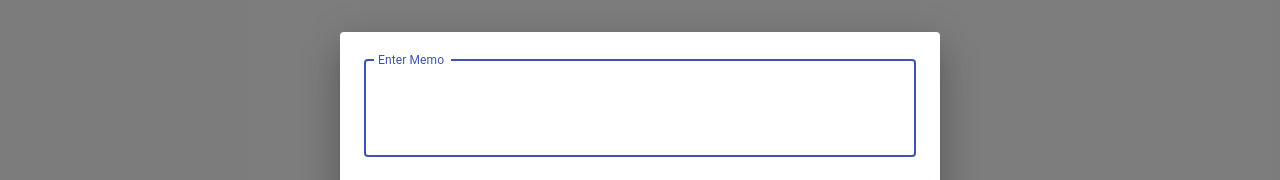
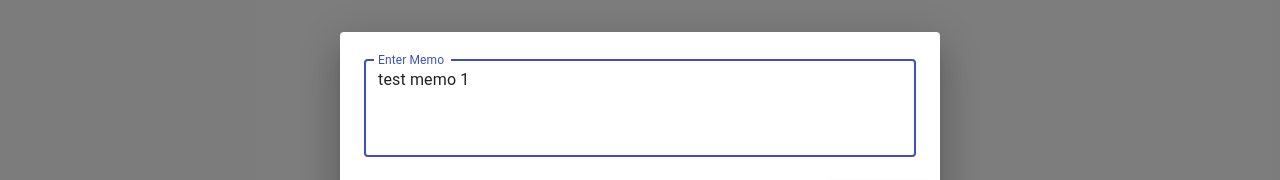
Before and after one commit to shin-hama/JunkNote, a React (Create React App) app: page / in a window 1280 px wide. Both pictures are taken after a click on the button "test memo 1". Shown: the part 268-448 px from the top of the page. Built offline with nearby package versions, Linux system fonts and the light colour scheme.

Commit message:
FEAT: Make Memo card to be updatable

```diff
--- a/src/components/AddButton.tsx
+++ b/src/components/AddButton.tsx
@@ -4,6 +4,7 @@ import Fab from '@material-ui/core/Fab'
 import AddIcon from '@material-ui/icons/Add'
 
 import { IsDialogOpen } from './App'
+import { MemoFactory } from '../model/Memo'
 
 const useStyles = makeStyles((theme: Theme) =>
   createStyles({
@@ -17,9 +18,9 @@ const useStyles = makeStyles((theme: Theme) =>
 
 function AddButton() {
   const classes = useStyles()
-  const { isDialogOpen, setIsDialogOpen } = React.useContext(IsDialogOpen)
+  const { setMemo } = React.useContext(IsDialogOpen)
   const handleOpen = () => {
-    setIsDialogOpen(!isDialogOpen)
+    setMemo(MemoFactory({}))
   }
 
   return (
--- a/src/components/AddMemoDialog.tsx
+++ b/src/components/AddMemoDialog.tsx
@@ -26,10 +26,11 @@ type Props = {
 }
 function AddMemoDialog({ onUpdate }: Props) {
   const classes = useStyles()
-  const { isDialogOpen, setIsDialogOpen } = React.useContext(IsDialogOpen)
+  const { memo, setMemo } = React.useContext(IsDialogOpen)
+  const [isOpen, setIsOpen] = React.useState(false)
   const [text, setText] = React.useState('')
-  const handleOpen = () => {
-    setIsDialogOpen(!isDialogOpen)
+  const handleClose = () => {
+    setMemo(null)
   }
 
   const handleChange = (event: React.ChangeEvent<HTMLInputElement>) => {
@@ -37,14 +38,26 @@ function AddMemoDialog({ onUpdate }: Props) {
   }
 
   const handleSave = () => {
-    setIsDialogOpen(!isDialogOpen)
-    onUpdate(text)
+    if (memo !== null) {
+      onUpdate(text, memo.id)
+    }
+    setMemo(null)
     setText('')
   }
 
+  React.useEffect(() => {
+    if (memo === null) {
+      setIsOpen(false)
+      setText('')
+    } else {
+      setText(memo.text)
+      setIsOpen(true)
+    }
+  }, [memo])
+
   return (
     <div>
-      <Dialog open={isDialogOpen} onClose={handleOpen} maxWidth="sm" fullWidth>
+      <Dialog open={isOpen} onClose={handleClose} maxWidth="sm" fullWidth>
         <DialogContent>
           <TextField
             autoFocus
--- a/src/components/App.tsx
+++ b/src/components/App.tsx
@@ -10,6 +10,7 @@ import AddMemoDialog from './AddMemoDialog'
 import Header from './Header'
 import LeftDrawer from './LeftDrawer'
 import MemoCard from './MemoCard'
+import { IMemo } from '../model/Memo'
 
 const useStyles = makeStyles((theme: Theme) =>
   createStyles({
@@ -35,13 +36,14 @@ const useStyles = makeStyles((theme: Theme) =>
     },
   })
 )
+
 export interface ContextProps {
-  isDialogOpen: boolean
-  setIsDialogOpen: React.Dispatch<React.SetStateAction<boolean>>
+  memo: IMemo | null
+  setMemo: React.Dispatch<React.SetStateAction<IMemo | null>>
 }
 export const IsDialogOpen = React.createContext<ContextProps>({
-  isDialogOpen: false,
-  setIsDialogOpen: () => {
+  memo: null,
+  setMemo: () => {
     // no run
   },
 })
@@ -50,10 +52,10 @@ type Props = { handleTheme: React.MouseEventHandler }
 export default function App({ handleTheme }: Props) {
   const classes = useStyles()
   const [isDrawerOpen, setIsDrawerOpen] = React.useState<boolean>(true)
-  const [isDialogOpen, setIsDialogOpen] = React.useState<boolean>(false)
+  const [memo, setMemo] = React.useState<IMemo | null>(null)
   const value = {
-    isDialogOpen,
-    setIsDialogOpen,
+    memo: memo,
+    setMemo: setMemo,
   }
 
   const handleOpen = () => {
@@ -67,8 +69,13 @@ export default function App({ handleTheme }: Props) {
     'test multi line',
     'coffee',
   ])
-  const updateMemos = (newText: string) => {
-    setMemos([...memos, newText])
+  const updateMemos = (newText: string, id: number) => {
+    if (id === -1) {
+      setMemos([...memos, newText])
+    } else {
+      memos[id] = newText
+      setMemos([...memos])
+    }
   }
 
   return (
@@ -86,7 +93,7 @@ export default function App({ handleTheme }: Props) {
           <Grid container justifyContent="flex-start" spacing={2}>
             {memos.map((item, i) => (
               <Grid key={i} item xs={6} md={4} lg={3}>
-                <MemoCard text={item} />
+                <MemoCard text={item} id={i} />
               </Grid>
             ))}
           </Grid>
--- a/src/components/LeftDrawer.tsx
+++ b/src/components/LeftDrawer.tsx
@@ -11,6 +11,7 @@ import DeleteIcon from '@material-ui/icons/Delete'
 import HomeIcon from '@material-ui/icons/Home'
 
 import { DRAWER_WIDTH } from '../constants'
+import { MemoFactory } from '../model/Memo'
 import { IsDialogOpen } from './App'
 
 const useStyles = makeStyles((theme: Theme) =>
@@ -28,9 +29,9 @@ const useStyles = makeStyles((theme: Theme) =>
 )
 
 const DrawerItems = (): React.ReactElement => {
-  const { isDialogOpen, setIsDialogOpen } = React.useContext(IsDialogOpen)
+  const { setMemo } = React.useContext(IsDialogOpen)
   const handleOpen = () => {
-    setIsDialogOpen(!isDialogOpen)
+    setMemo(MemoFactory({}))
   }
 
   interface IItem {
--- a/src/components/MemoCard.tsx
+++ b/src/components/MemoCard.tsx
@@ -6,6 +6,7 @@ import CardContent from '@material-ui/core/CardContent'
 import Typography from '@material-ui/core/Typography'
 
 import { IsDialogOpen } from './App'
+import { MemoFactory } from '../model/Memo'
 
 const useStyles = makeStyles((theme: Theme) =>
   createStyles({
@@ -13,12 +14,12 @@ const useStyles = makeStyles((theme: Theme) =>
   })
 )
 
-type Props = { text: string }
-const MemoCard: React.FC<Props> = ({ text }) => {
+type Props = { text: string; id: number; }
+const MemoCard: React.FC<Props> = ({ text, id }) => {
   const classes = useStyles()
-  const { isDialogOpen, setIsDialogOpen } = React.useContext(IsDialogOpen)
+  const { setMemo } = React.useContext(IsDialogOpen)
   const handleOpen = () => {
-    setIsDialogOpen(!isDialogOpen)
+    setMemo(MemoFactory({id: id, text: text}))
   }
 
   return (
--- /dev/null
+++ b/src/model/Memo.tsx
@@ -0,0 +1,20 @@
+export interface IMemo {
+  id: number
+  text: string
+  attached: string
+  reference: string
+}
+
+export function MemoFactory({
+  id = -1,
+  text = '',
+  attached = '',
+  reference = '',
+}) {
+  return {
+    id: id,
+    text: text,
+    attached: attached,
+    reference: reference,
+  }
+}
```
